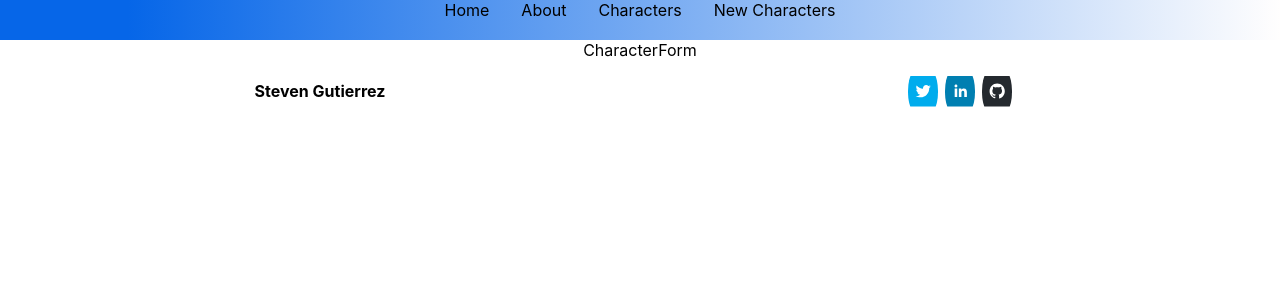
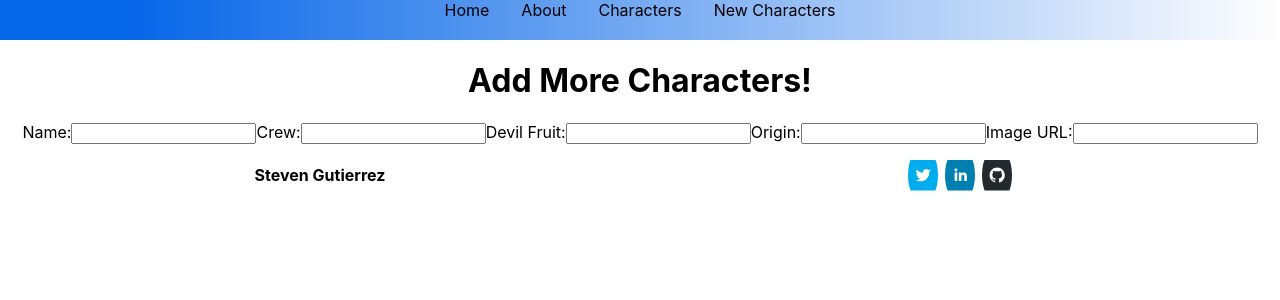
Before and after one commit to Succorro/one-piece-react, a React (Create React App) app: page /characters/new in a window 1280 px wide. Shown: the top 300 px of the page. Built offline with nearby package versions, Linux system fonts and the light colour scheme.

Commit message:
Added functionality to form component, made data object to hold new user information, new function to handle submit and change on input tags.

```diff
--- a/src/components/characters/CharacterFilter.js
+++ b/src/components/characters/CharacterFilter.js
@@ -5,7 +5,7 @@ function CharacterFilter({handleSearch}) {
             <input
             type='text'
             placeholder='Search Characters...'
-            onChange={e => handleSearch(e.target.value)} />
+            onChange={event => handleSearch(event.target.value)} />
     </div>
   )
 }
--- a/src/components/characters/CharacterForm.js
+++ b/src/components/characters/CharacterForm.js
@@ -1,8 +1,73 @@
-import React from 'react'
+import React, {useState} from 'react'
 
 function CharacterForm() {
+    const [formData, setFormData] = useState({
+        name: '',
+        crew: '',
+        devilFruit: '',
+        origin: '',
+        image: '',
+    })
+    function handleChange(event){
+        setFormData({
+            ...formData,
+            [event.target.name]: event.target.value
+        })
+    }
+    function handleSubmit(e){
+        e.preventDefault();
+        if ([formData].some(val => val.trim() === "")) {
+            alert("Please fill out all the fields, thank you!!!")
+            return null
+        }
+
+    }
   return (
-    <div>CharacterForm</div>
+    <div>
+        <h1>Add More Characters!</h1>
+        <form onSubmit={handleSubmit}>
+            <label>
+                Name:
+                <input
+                    type='text'
+                    name='name'
+                    value={formData.name}
+                    onChange={handleChange}/>
+            </label>
+            <label>
+                Crew:
+                <input
+                    type='text'
+                    name='crew'
+                    value={formData.crew}
+                    onChange={handleChange}/>
+            </label>
+            <label>
+                Devil Fruit:
+                <input
+                    type='text'
+                    name='devilFruit'
+                    value={formData.devilFruit}
+                    onChange={handleChange}/>
+            </label>
+            <label>
+                Origin:
+                <input
+                    type='text'
+                    name='origin'
+                    value={formData.origin}
+                    onChange={handleChange}/>
+            </label>
+            <label>
+                Image URL:
+                <input
+                    type='text'
+                    name='image'
+                    value={formData.image}
+                    onChange={handleChange}/>
+            </label>
+        </form>
+    </div>
   )
 }
 
--- a/src/containers/CharactersContainer.js
+++ b/src/containers/CharactersContainer.js
@@ -12,26 +12,24 @@ function CharactersContainer() {
             fetch('http://localhost:4000/charactersData')
             .then(r => r.json())
             .then((data) =>
-            setCharacters(data)); setFilteredCharacters(characters)
+            setCharacters(data));
 
         } catch (error) {
             alert(error)
         }
-
     }
-
     useEffect(()=> {
         fetchData()
-        setFilteredCharacters(characters)
     // eslint-disable-next-line react-hooks/exhaustive-deps
-    },[fetchData])
+    },[])
+
 
     function handleSearch(searchValue) {
         const filterCharacters = characters.filter((character) =>
             character.name.toLowerCase().includes(searchValue.toLowerCase()))
         setFilteredCharacters(filterCharacters)
     }
-
+    useEffect(()=>setFilteredCharacters(characters), [characters])
   return (
     <div className="charactersContainer" >
         <h1>One Piece Characters </h1>
```
